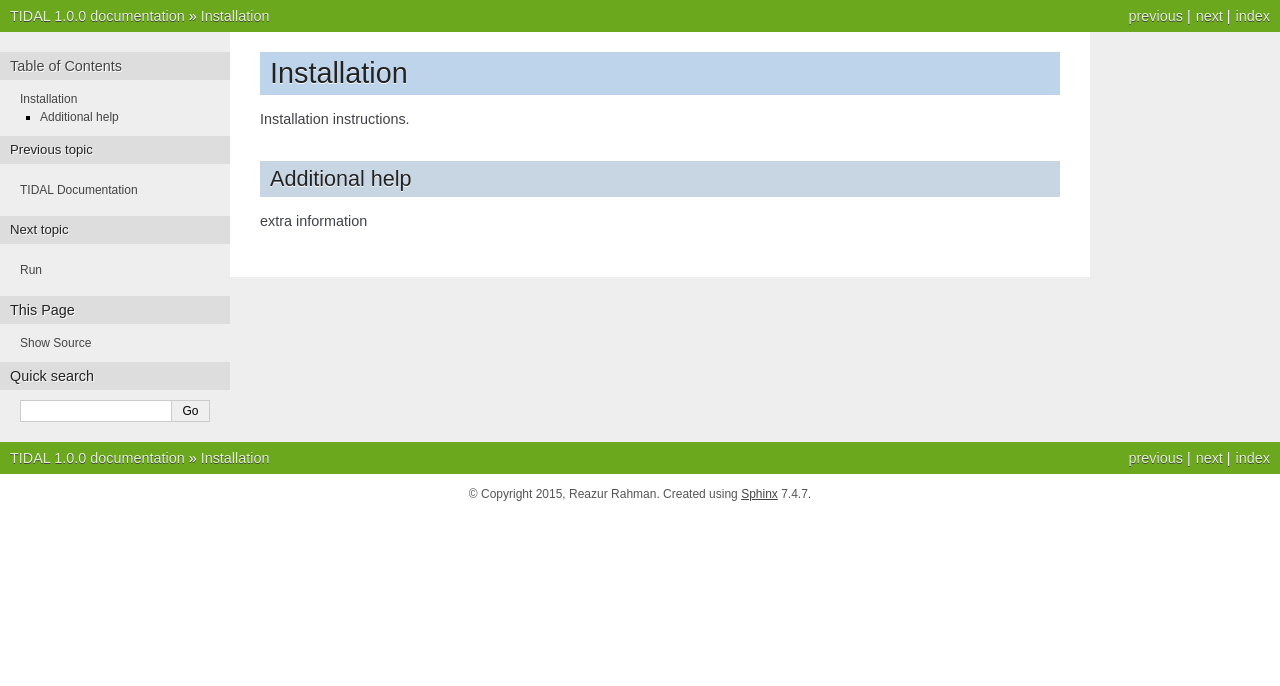
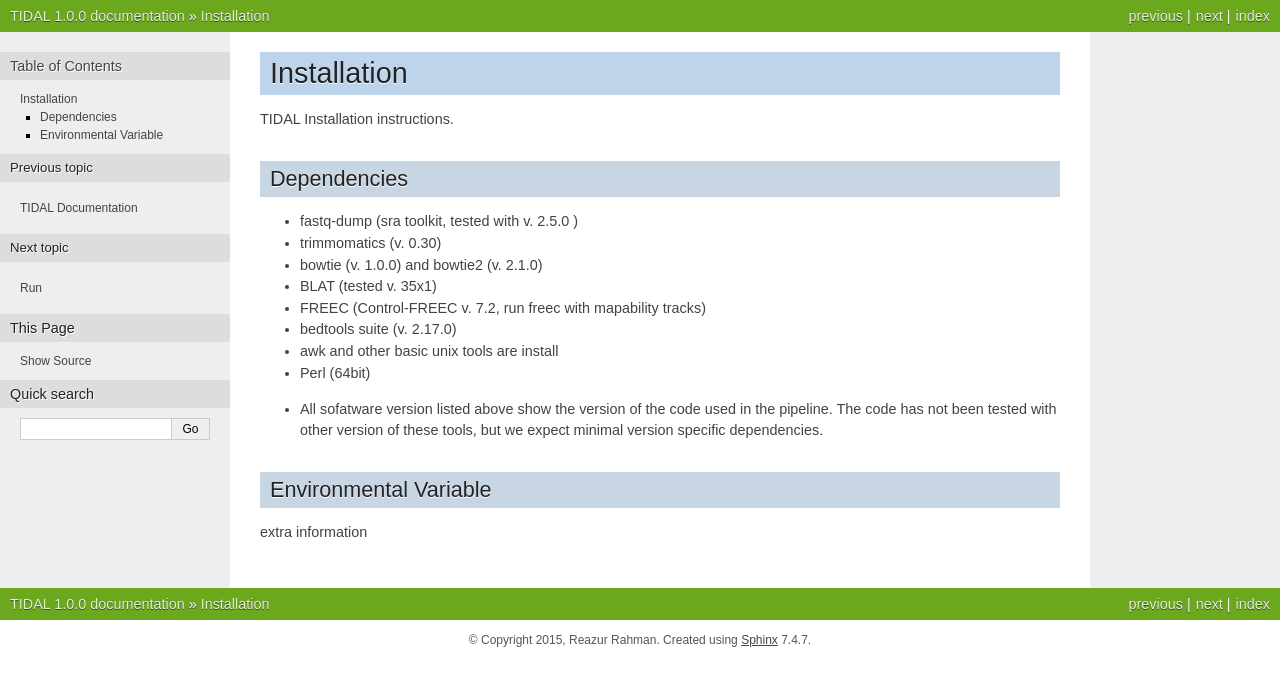
Before and after one commit to laulabbrandeis/TIDAL, a Sphinx documentation site: the page built from docs/source/installation.rst, in a window 1280 px wide. Shown: the top 686 px of the page. Built offline with Sphinx 7.4.7, drawn with Linux system fonts in a browser that asks for light colours.

Commit message:
updated file dependencies and documentation

```diff
--- a/docs/source/installation.rst
+++ b/docs/source/installation.rst
@@ -1,8 +1,23 @@
 Installation
 ============
 
-Installation instructions.
+TIDAL Installation instructions.
 
-Additional help
-----------------
+
+Dependencies
+------------
+- fastq-dump (sra toolkit, tested with  v. 2.5.0 )
+- trimmomatics (v. 0.30)
+- bowtie (v. 1.0.0) and bowtie2 (v. 2.1.0)
+- BLAT (tested v. 35x1)
+- FREEC (Control-FREEC v. 7.2, run freec with mapability tracks)
+- bedtools suite (v. 2.17.0)
+- awk and other basic unix tools are install
+- Perl (64bit)
+
+* All sofatware version listed above show the version of the code used in the pipeline. The code has not been tested with other version of these tools, but we expect minimal version specific dependencies.
+
+
+Environmental Variable
+----------------------
 extra information
```
Also changed, not shown: 2 other files.
